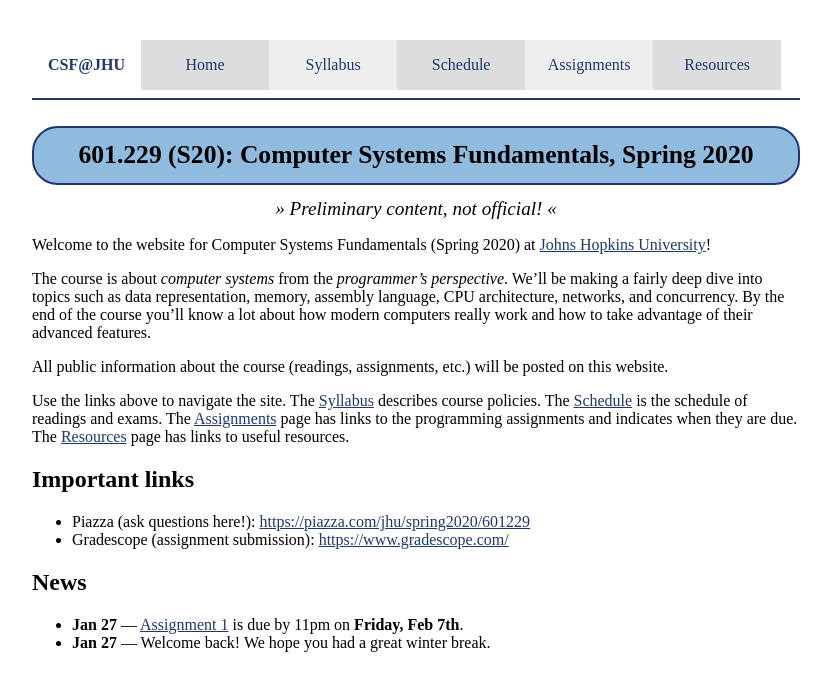
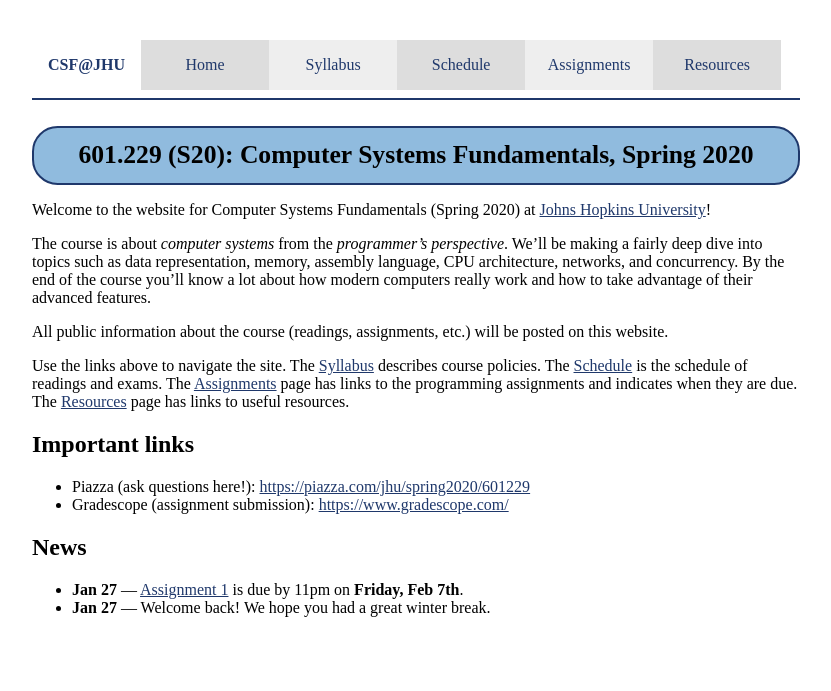
Before and after one commit to jhucsf/spring2020, a Jekyll site: the page built from index.md, in a window 1280 px wide. Shown: the top 691 px of the page, without its empty margins (224-1055 px from the left). Built offline with Jekyll 4.4.1, drawn with Linux system fonts in a browser that asks for light colours.

Commit message:
stuff is official now

```diff
--- a/_layouts/default.html
+++ b/_layouts/default.html
@@ -29,8 +29,6 @@
 
 		<div id="pageTitle">{{site.coursename}}: {{page.title}}</div>
 
-		<div style="font-style:italic;font-size:120%;text-align:center;">» Preliminary content, not official! «</div>
-
 		{{content}}
 
 		<div id="footer"></div>
```
